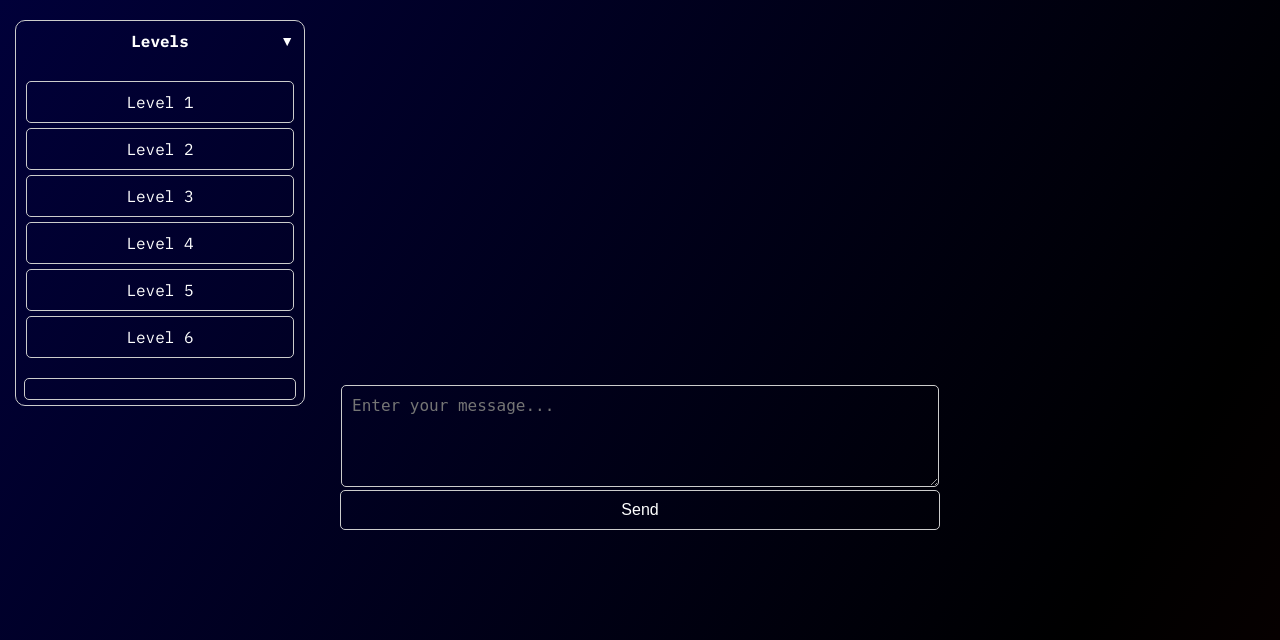
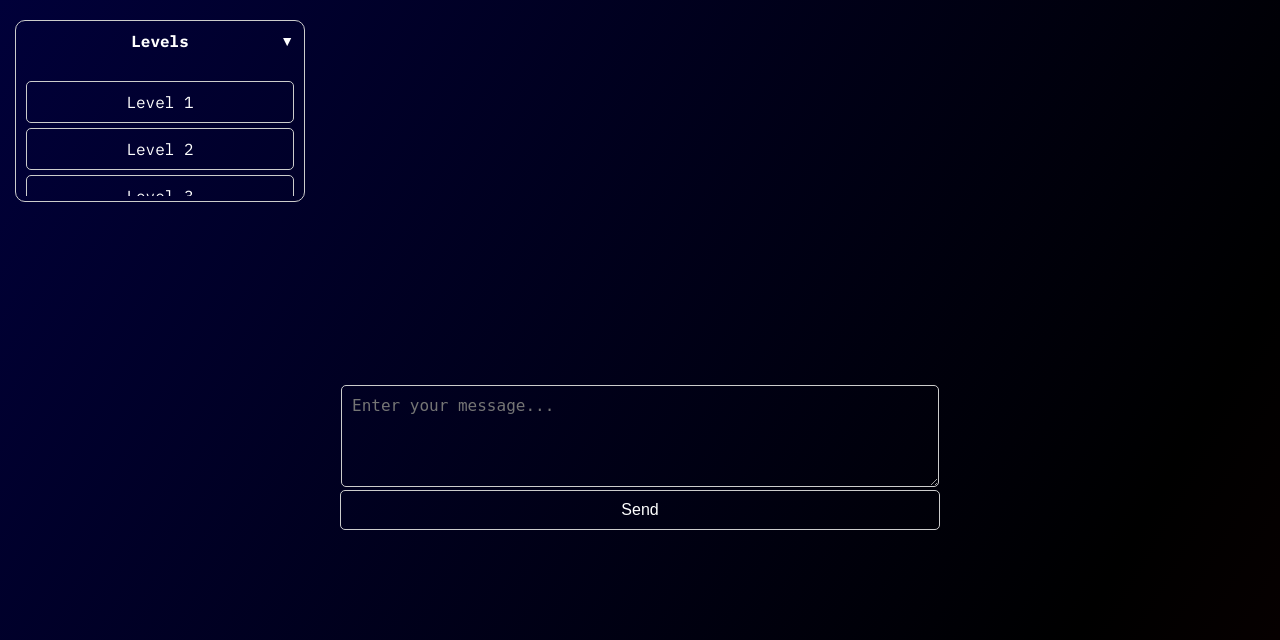
Before and after one commit to rdallim2/CS433_Proj, a Flask app: page / in a window 1280 px wide. Shown: the part 62-702 px from the top of the page. Run offline with Flask 3, Linux system fonts and the light colour scheme; some libraries are stand-ins or nearby versions.

Commit message:
Now starting to look more like it should

```diff
--- a/static/script.js
+++ b/static/script.js
@@ -84,3 +84,10 @@ function toggleMenu() {
     infoBox.innerText = levelInfo[level];
     infoBox.style.display = "block";
   }
+
+  document.querySelectorAll('.level').forEach(level => {
+    level.addEventListener('click', () => {
+      document.querySelectorAll('.level').forEach(item => item.classList.remove('selected'));
+      level.classList.add('selected');
+    });
+  });
--- a/static/styles.css
+++ b/static/styles.css
@@ -135,18 +135,25 @@ a{
     padding: 10px;
     margin: 5px 0;
     cursor: pointer;
+    display: block;
     border-radius: 5px;
     text-align: center;
+    overflow-y: scroll;
+    scroll-snap-type: y mandatory;
+    height: 110px;
+    scrollbar-color: grey transparent; /* Blue thumb, transparent track */
 }
 .info {
-    padding: 10px;
     margin: 5px auto;
-    cursor: pointer;
     border-radius: 5px;
-    width: 87%;
     text-align: center;
     border: 1px solid #ccc;
     transition: background 0.3s ease;
+    width: 87%;
+}
+
+.info:empty {
+    display: none;
 }
 
 
@@ -162,6 +169,11 @@ a{
 
 .level:hover {
     background: #bbb;
+}
+
+.level.selected {
+  background-color: #808298; /* Green or any other color you want */
+  color: white;
 }
 
 
```
